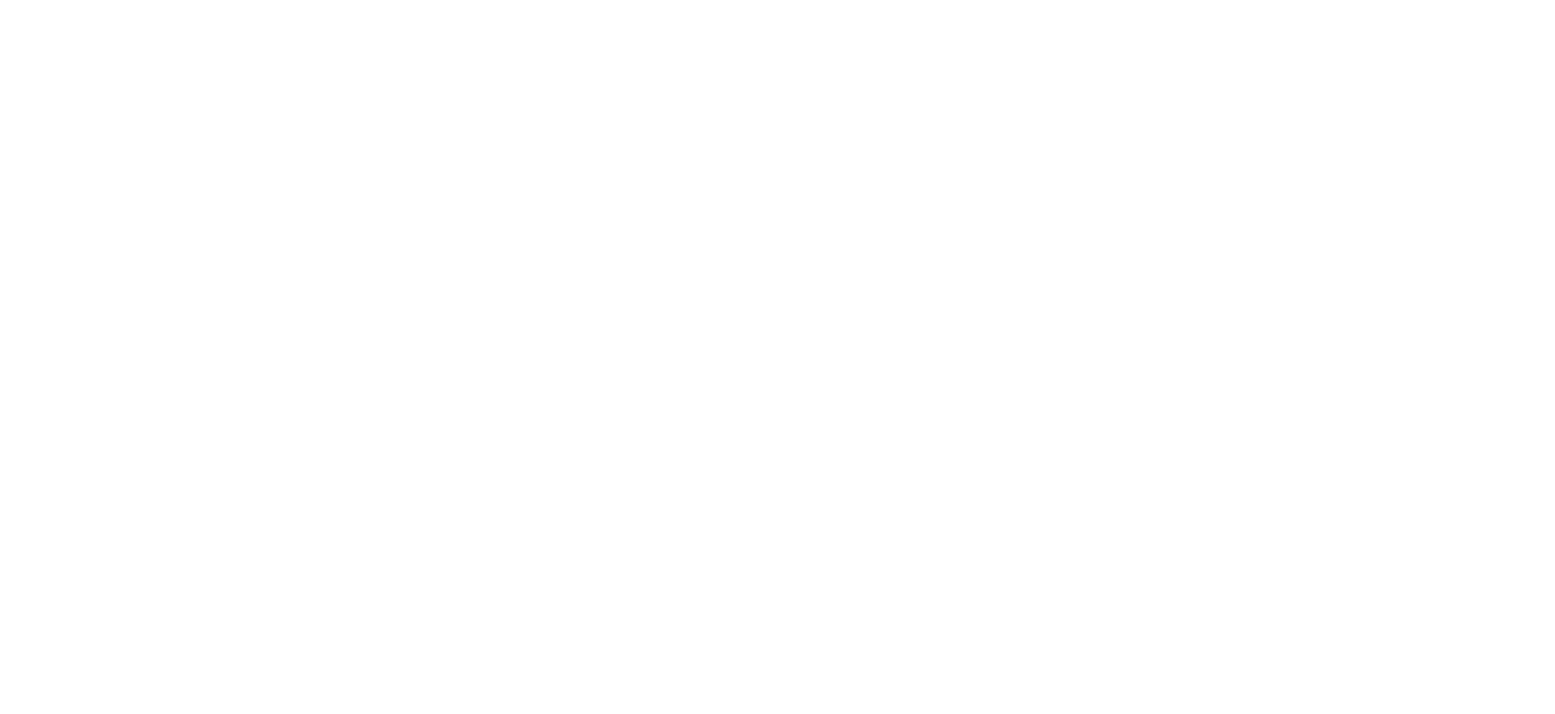
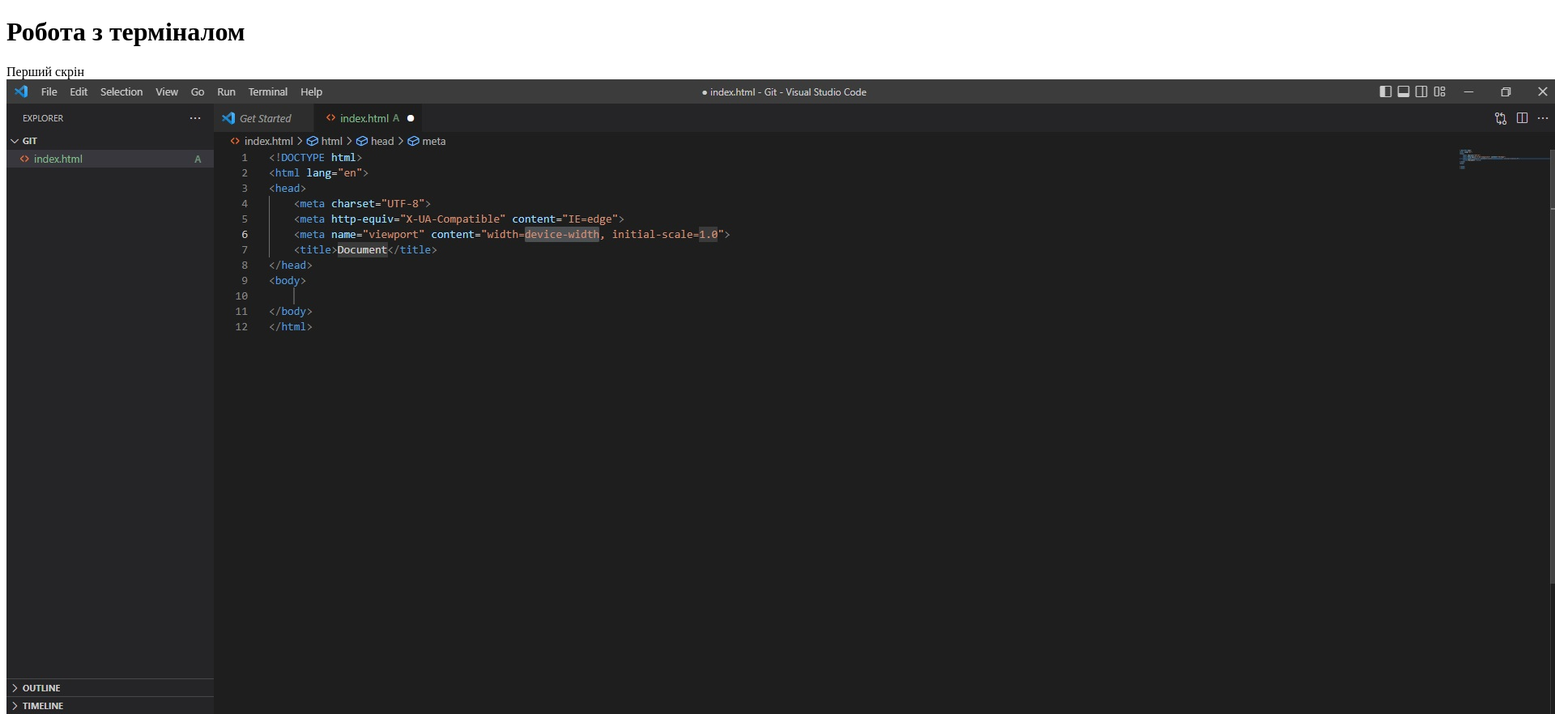
Before and after one commit to PetroViter/Git, a plain HTML site: page gallery.html in a window 1280 px wide. Shown: the top 882 px of the page at 81% size, 1920 px wide, since content can reach past the window. Before the commit the page ends 800 px from the top, so only its background shows below. Drawn offline with Linux system fonts and the light colour scheme.

Commit message:
Вставка изображений

```diff
--- a/gallery.html
+++ b/gallery.html
@@ -7,6 +7,8 @@
     <title>Gallery</title>
 </head>
 <body>
-
+    <h1>Робота з терміналом</h1>
+    <p>Перший скрін <br><img src="/gallery/1.jpg" alt="Перший скрін">Перший скрін</p>
+    <p>Другий скрін <br><img src="/gallery/2.jpg" alt="Другий скрін">Другий скрін</p>
 </body>
 </html>
```
